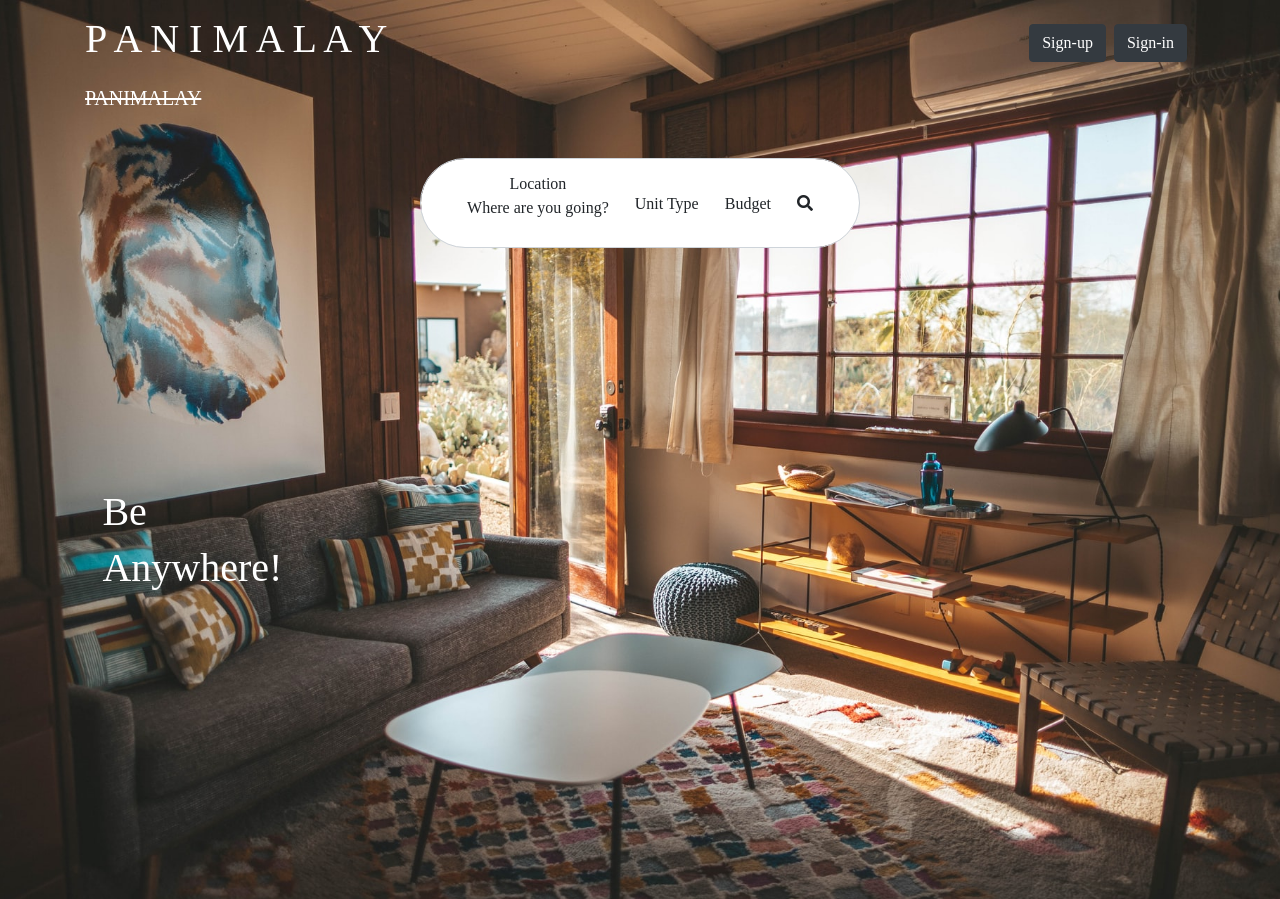
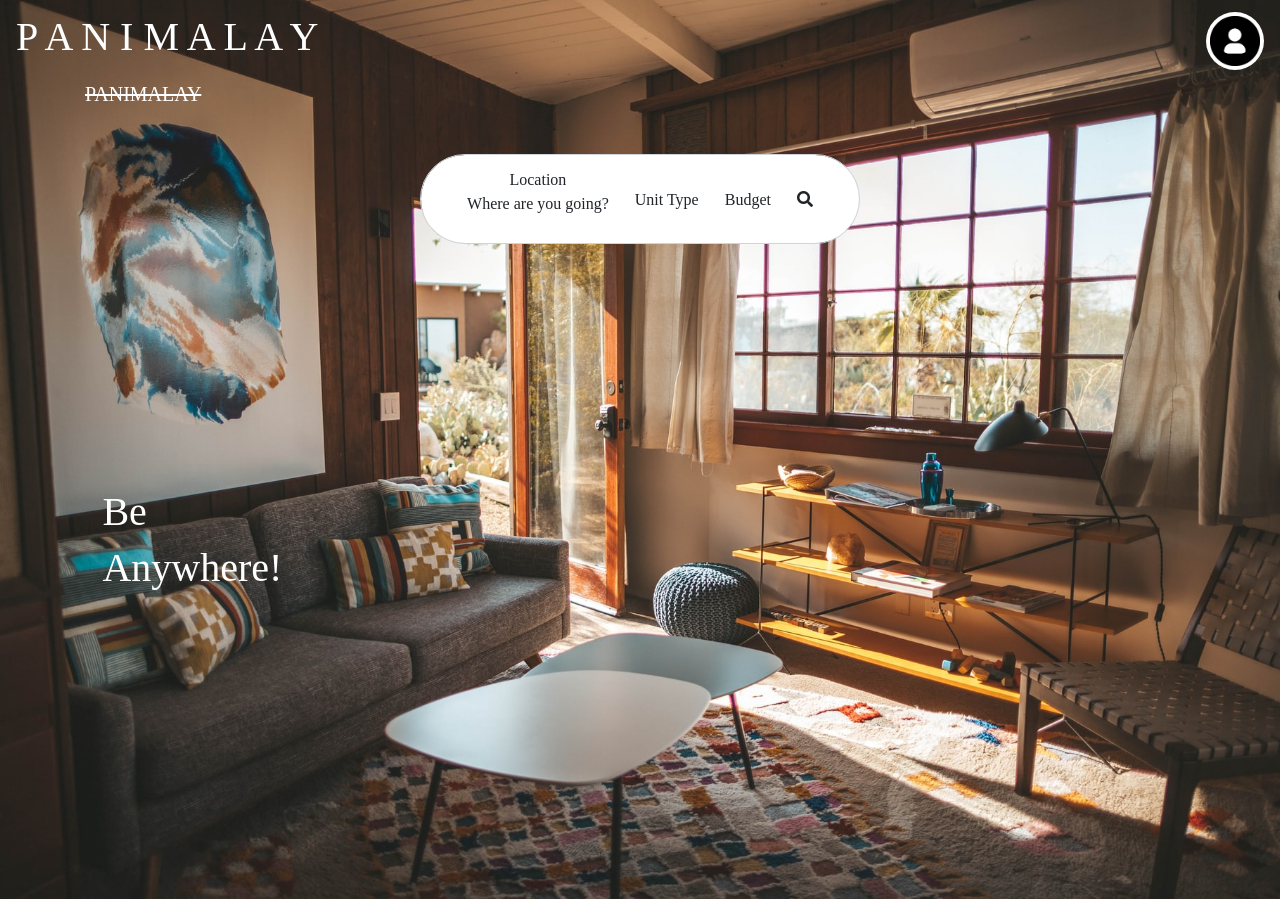
Before and after one commit to Rafael-main/PANIMALAY, a Python web app: template app/templates/landing page.html in a window 1280 px wide. Shown: the top 899 px of the page. Run offline with Jinja, Linux system fonts and the light colour scheme; the template is opened without the code that fills it, so the values that code supplies are empty.

Commit message:
Update landing page.html

```diff
--- a/app/templates/landing page.html
+++ b/app/templates/landing page.html
@@ -23,20 +23,18 @@
                                 font-family: montserrat">
       <nav class="navbar text-white ">
 
-        <div class="container">
+
 
           <span class="navbar-brand mb-0 h1" style="color: white;font-size:20; font-family: 'baybayin rounded'"><h1>P A N I M A L A Y</h1></span>
 
-          <div class="btn-group pt-3" >
+          <div class="bg-white rounded-circle" style="width:58px;height: 58px; ">
+            <div class="btn-group pt-1 pl-1" >
 
-            <p class="lead">
-              <a href="/signup" class="btn btn-outline-dark bg-dark text-white mr-2 ml-5">Sign-up</a>
-            </p>
-            <p class="lead">
-              <a href="/signin" class="btn btn-outline-dark bg-dark text-white mr-2">Sign-in</a>
-            </p>
+              <a style="padding-top: 0px; " class="navbar-brand" href="/signin"><img class="rounded-lg" style="max-width: 50px;" src="{{url_for('static', filename='signinperson.png')}}"></a>
 
+            </div>
           </div>
+
 
       </nav>
 
@@ -64,7 +62,7 @@
         <div class="dropdown-menu" >
           <a class="dropdown-item" href="#"><button type="button" class="btn btn-outline-dark" data-toggle="modal" data-target="#definiteModal">Boarding House</button></a>
           <a class="dropdown-item" href="#"><button class="btn btn-outline-dark" data-toggle="modal" data-target="#indefiniteModal">Apartment</button></a>
-
+          <a class="dropdown-item" href="#"><button class="btn btn-outline-dark" data-toggle="modal" data-target="#indefiniteModal">Dorm</button></a>
         </div>
       </div>
 
```
